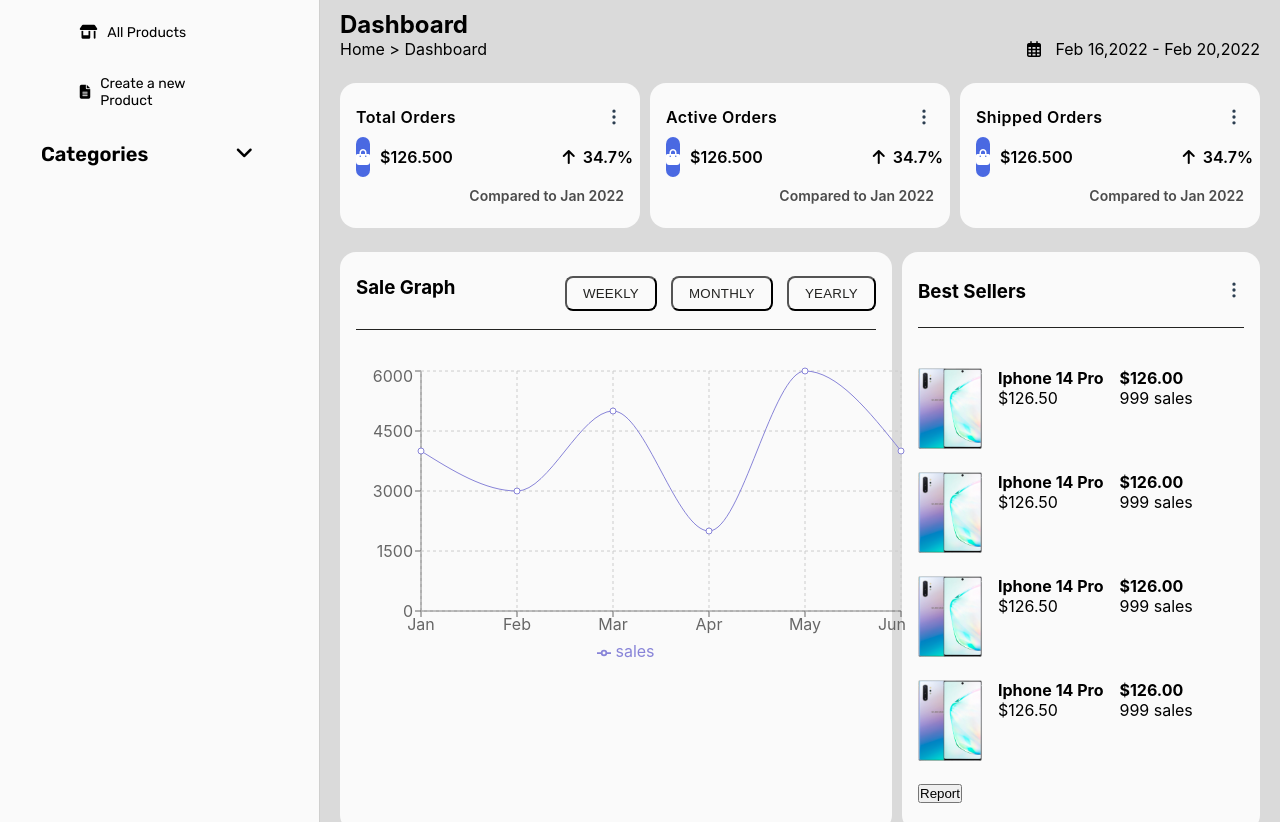
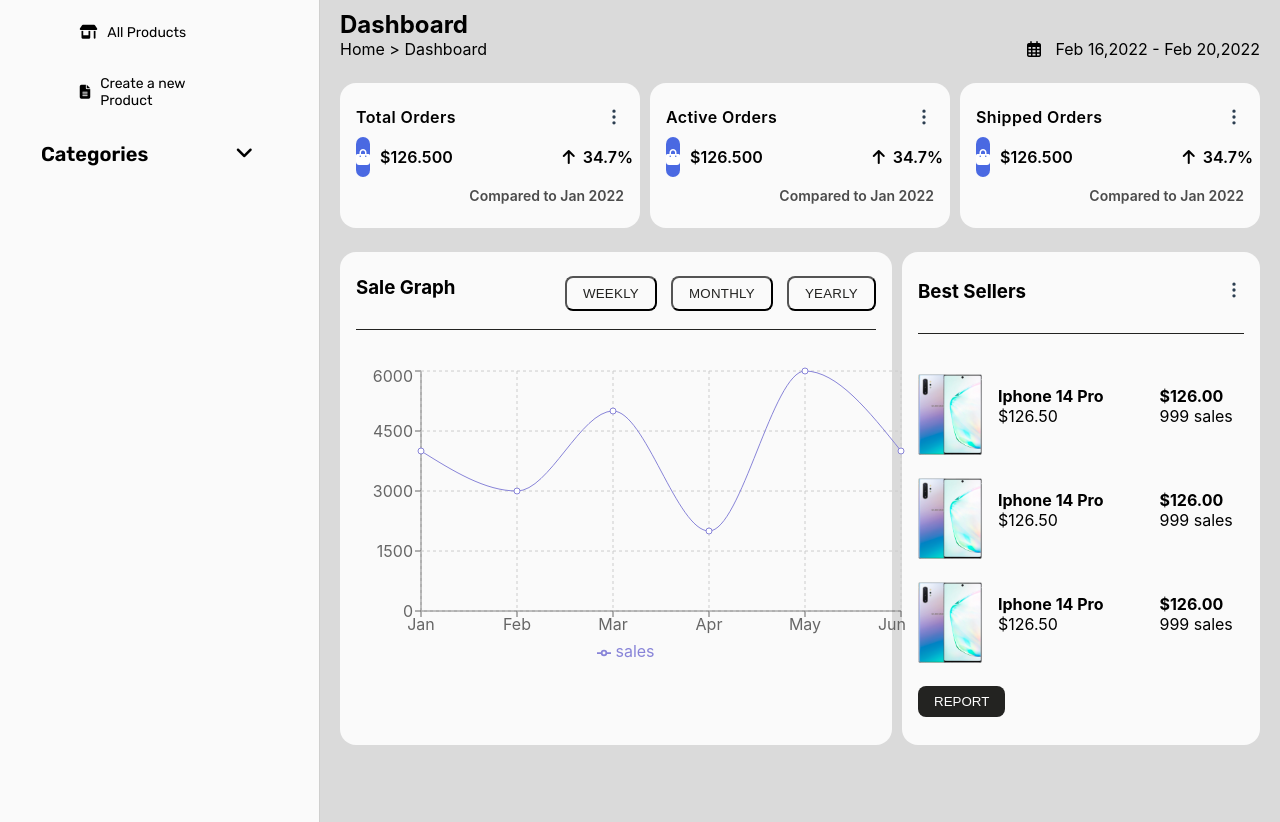
Before and after one commit to rougixxx/admin-dashboard-ecommerce, a React app: page / in a window 1280 px wide. Shown: the part 110-932 px from the top of the page. Built offline with nearby package versions, Linux system fonts and the light colour scheme.

Commit message:
Fixing the best sellers section

```diff
--- a/src/css/dashbord.css
+++ b/src/css/dashbord.css
@@ -136,15 +136,15 @@
 .bs-container .header {
   display: flex;
   justify-content: space-between;
-  padding-bottom: 24px;
+  padding-bottom: 30px;
   border-bottom: 0.5px solid #232321;
   width: 100%;
 }
 .bs-container .product-container {
   display: flex;
-  /* justify-content: ; */
   gap: 16px;
   width: 100%;
+  align-items: center;
 }
 .product-container .img-container {
   width: 64px;
@@ -155,6 +155,16 @@
   max-width: 100%;
   object-fit: cover;
 }
-
+.product-container .product-infos {
+    margin-right: 40px;
+}
+.bs-container button  {
+  background-color: #232321;
+  border-radius: 8px;
+  padding: 8px 16px;
+  color: white;
+  border: none;
+  text-transform: uppercase;
+}
 
   /* end graph section */
--- a/src/pages/adminDashboard.js
+++ b/src/pages/adminDashboard.js
@@ -167,20 +167,7 @@ export const AdminDashboard = () => {
                         </div>
 
                     </div>
-                    <div className='product-container'>
-                        <div className="img-container">
-                            <img src={phone} alt="the phone image" />
-                        </div>
-                        <div className="product-infos">
-                            <h4>Iphone 14 Pro</h4>
-                            <p>$126.50</p>
-                        </div>
-                        <div className="product-numbers">
-                            <h4>$126.00</h4>
-                            <p>999 sales</p>
-                        </div>
 
-                    </div>
                     <button>Report</button>
 
 
```
